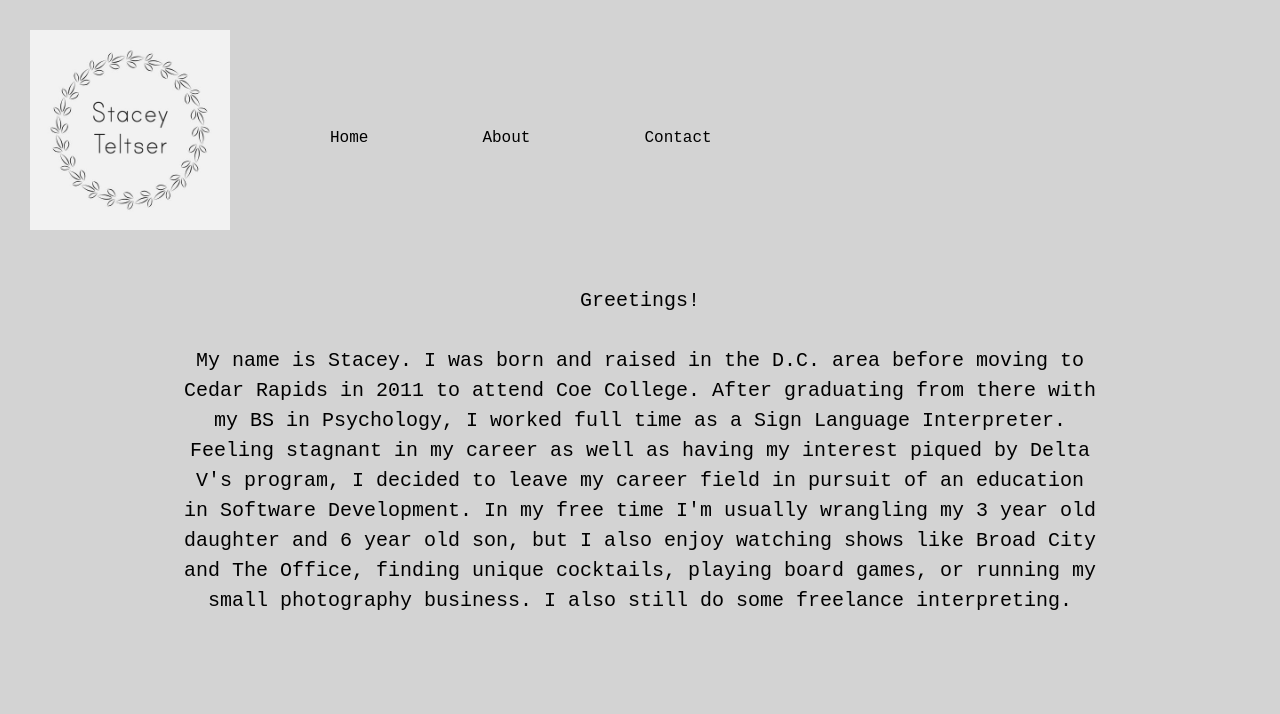
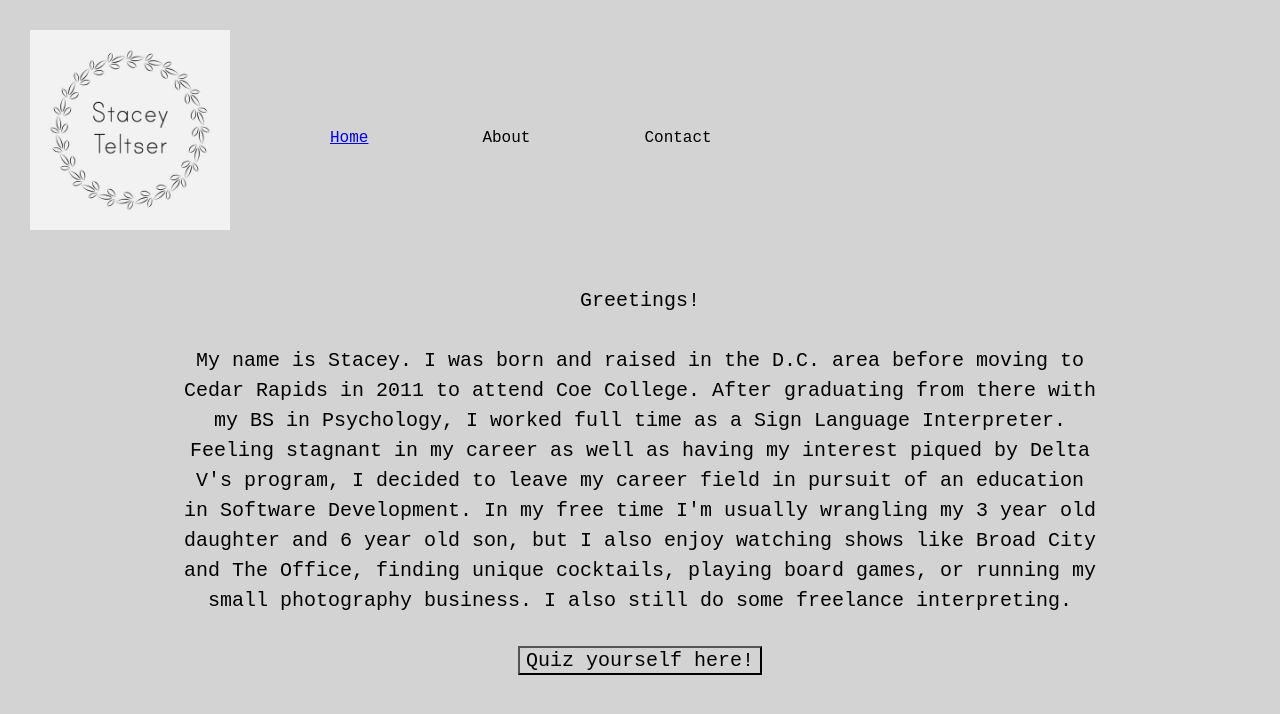
Before and after one commit to selmaT273/Lab02, a plain HTML site: page index.html in a window 1280 px wide. Drawn offline with Linux system fonts and the light colour scheme.

Commit message:
rearranged files

```diff
--- a/project-directory/index.html
+++ b/index.html
@@ -16,14 +16,15 @@
             <img src="img/67821967-laurel-wreath-cicle-tattoo-black-stylized-ornament-cutting-out-leaf-sign-victory-peace-glory-symbol-.jpg" height="200" width="200"/>
             <nav>
                 <ul>
-                    <li><a href="https://selmat273.github.io/Lab02/"></a>Home</li>
+                    <li><a href="https://selmat273.github.io/Lab02/">Home</a></li>
                     <li>About</li>
                     <li>Contact</li>
                 </ul>
             </nav>
         </header>
         <main>
-            <p>Greetings!<br><br> My name is Stacey. I was born and raised in the D.C. area before moving to Cedar Rapids in 2011 to attend Coe College. After graduating from there with my BS in Psychology, I worked full time as a Sign Language Interpreter. Feeling stagnant in my career as well as having my interest piqued by Delta V's program, I decided to leave my career field in pursuit of an education in Software Development. In my free time I'm usually wrangling my 3 year old daughter and 6 year old son, but I also enjoy watching shows like Broad City and The Office, finding unique cocktails, playing board games, or running my small photography business. I also still do some freelance interpreting.
+            <p>Greetings!<br><br> My name is Stacey. I was born and raised in the D.C. area before moving to Cedar Rapids in 2011 to attend Coe College. After graduating from there with my BS in Psychology, I worked full time as a Sign Language Interpreter. Feeling stagnant in my career as well as having my interest piqued by Delta V's program, I decided to leave my career field in pursuit of an education in Software Development. In my free time I'm usually wrangling my 3 year old daughter and 6 year old son, but I also enjoy watching shows like Broad City and The Office, finding unique cocktails, playing board games, or running my small photography business. I also still do some freelance interpreting. <br><br>
+            <button id="button" onclick="promptMe()">Quiz yourself here!</button>
             </p>
 
 
--- /dev/null
+++ b/js/app.js
@@ -0,0 +1,6 @@
+'use strict';
+
+function promptMe(){
+  var question1 = prompt('How many kids do I have?');
+
+}
--- a/project-directory/js/app.js
+++ /dev/null
@@ -1 +0,0 @@
-'use strict';
```
Also changed, not shown: css/reset.css (renamed from project-directory/css/reset.css), css/style.css (renamed from project-directory/css/style.css), img/67821967-laurel-wreath-cicle-tattoo-black-stylized-ornament-cutting-out-leaf-sign-victory-peace-glory-symbol-.jpg (renamed from project-directory/img/67821967-laurel-wreath-cicle-tattoo-black-stylized-ornament-cutting-out-leaf-sign-victory-peace-glory-symbol-.jpg), project-directory/.eslintrc.json (deleted), 2 other files.
